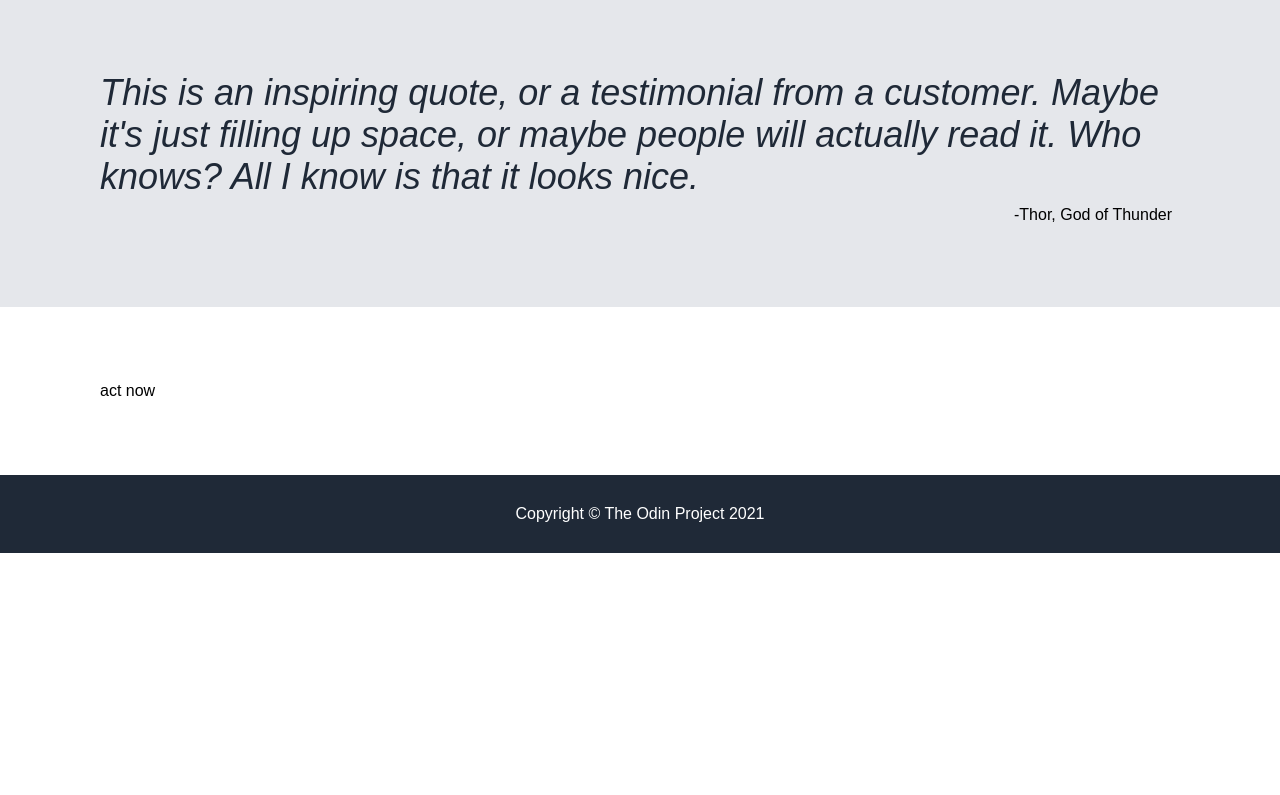
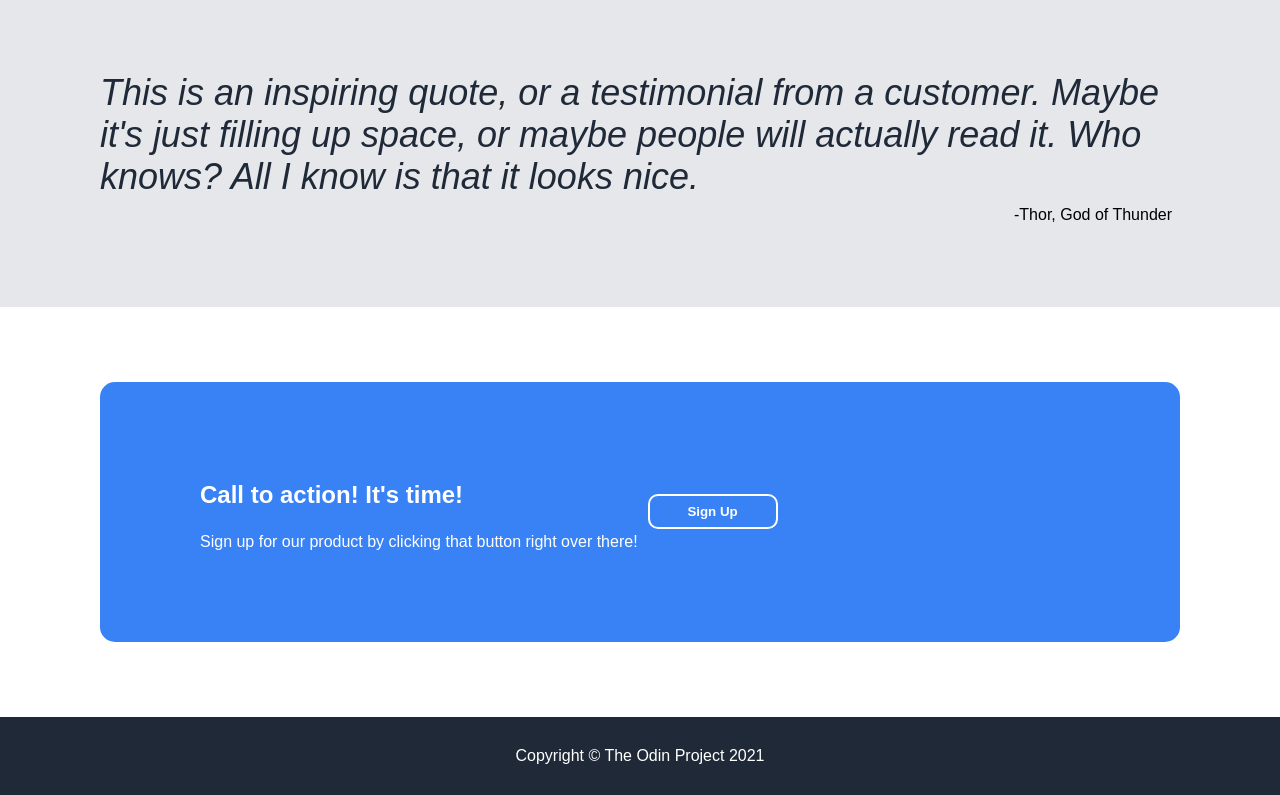
Before and after one commit to jlk-zhou/landing-page, a plain HTML site: page index.html in a window 1280 px wide. Shown: the part 722-1517 px from the top of the page. Before the commit the page ends 1275 px from the top, so only its background shows below. Drawn offline with Linux system fonts and the light colour scheme.

Commit message:
Add call to action content and styles

```diff
--- a/index.html
+++ b/index.html
@@ -51,7 +51,13 @@
         </div>
     </div>
     <div class="action">
-        act now
+        <div class="content">
+            <p class="title">Call to action! It's time! </p>
+            <p class="body">Sign up for our product by clicking that button right over there! </p>
+        </div>
+        <div class="button">
+            <button>Sign Up</button>
+        </div>
     </div>
     <div class="footer">
         Copyright © The Odin Project 2021
--- a/style.css
+++ b/style.css
@@ -104,6 +104,37 @@ body > * {
     text-align: end;
 }
 
+.action {
+    background: #3882F6;
+    margin: 75px 100px;
+    border-radius: 15px;
+    display: flex;
+    align-items: center;
+}
+
+.action .content .title {
+    color: white;
+    font-size: 24px;
+    font-weight: bold;
+}
+
+.action .content .body {
+    color: white;
+}
+
+.action .button button {
+    background-color: #3882F6;
+    border-color: white;
+    color: white;
+    width: 130px;
+    height: 35px;
+    border-radius: 10px;
+    font-weight: 600;
+    padding: 8px;
+    border-style: solid;
+    margin: 10px;
+}
+
 .footer {
     align-items: center;
     justify-content: center;
```
